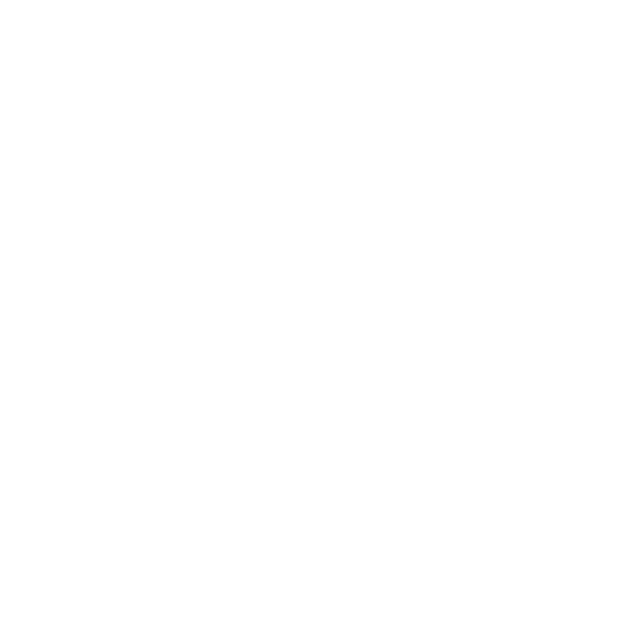
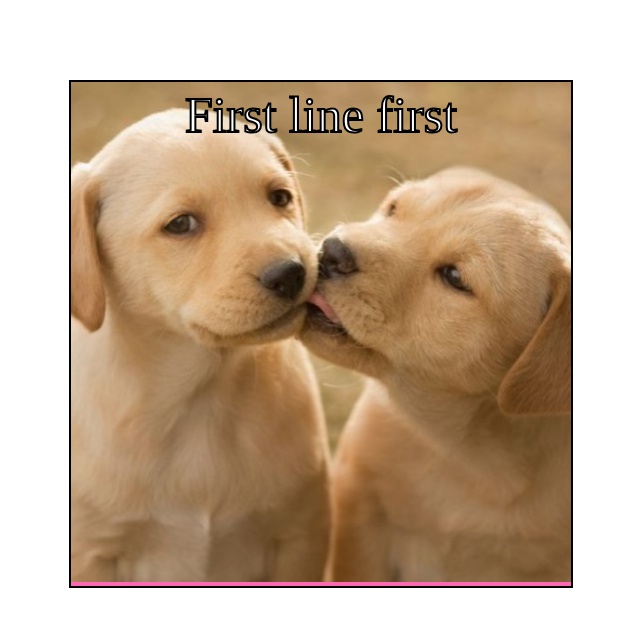
Before and after one commit to peppermint-pig/meme-generator, a plain HTML site: page index.html in a window 1280 px wide. Shown: the whole page, without its empty margins (319-959 px from the left). Drawn offline with Linux system fonts and the light colour scheme.

Commit message:
something's finally working!

```diff
--- a/index.html
+++ b/index.html
@@ -7,8 +7,12 @@
     <link rel="stylesheet" href="./styles/style.css">
 </head>
 <body>
+    <div class="canvas-container">
+        <canvas id="meme-canvas" height="500" width="500"></canvas>
+    </div>
+
    <script src="./js/meme-service.js"></script>
-   <script src="./js/meme-control.js"></script>
+   <script src="./js/meme-controller.js"></script>
    <script src="./js/storage-service.js"></script>
 </body>
 </html>
--- /dev/null
+++ b/js/meme-controller.js
@@ -0,0 +1 @@
+'use strict';
--- a/js/meme-service.js
+++ b/js/meme-service.js
@@ -0,0 +1,47 @@
+'use strict';
+
+var gImgs = [
+    {id: 1,
+    url: 'img/meme-imgs (square)/1.jpg'},
+    {id: 2,
+    url: 'img/meme-imgs (square)/1.jpg'}
+];
+var gMeme = {
+    selectedImgId: 1,
+    selectedLineIdx: 0,
+    lines: [{
+        txt: 'First line first',
+        size: 20,
+        align: 'center',
+        color: 'white'
+    }]
+};
+var gCanvas;
+var gCtx;
+
+Init(2);
+
+function Init(imgId) {
+    gCanvas = document.querySelector('#meme-canvas');
+    gCtx = gCanvas.getContext('2d');
+    drawImg(imgId);
+}
+
+function drawImg(imgId) {
+    var img = new Image();
+    img.src = '../img/meme-imgs (square)/'+imgId+'.jpg';
+    img.onload = () => {
+        gCtx.drawImage(img, 0, 0, gCanvas.width, gCanvas.height);
+        drawTxt(gMeme.lines[0].txt);
+    };
+}
+
+function drawTxt(txt, x = 250, y = 50) {
+    gCtx.strokeStyle = 'black';
+    gCtx.fillStyle = 'white';
+    gCtx.lineWidth = '2';
+    gCtx.font = '50px Impact';
+    gCtx.textAlign = 'center';
+    gCtx.fillText(txt, x, y)
+    gCtx.strokeText(txt, x, y)
+}
--- a/styles/style.css
+++ b/styles/style.css
@@ -0,0 +1,16 @@
+* {
+    box-sizing: border-box;
+}
+
+body {
+    margin: 0;
+    font-family: sans-serif;
+}
+
+.canvas-container {
+    height: min-content;
+    width: fit-content;
+    background-color: hotpink;
+    border: 2px solid black;
+    margin: 5rem auto;
+}
```
Also changed, not shown: js/meme-control.js (deleted).
